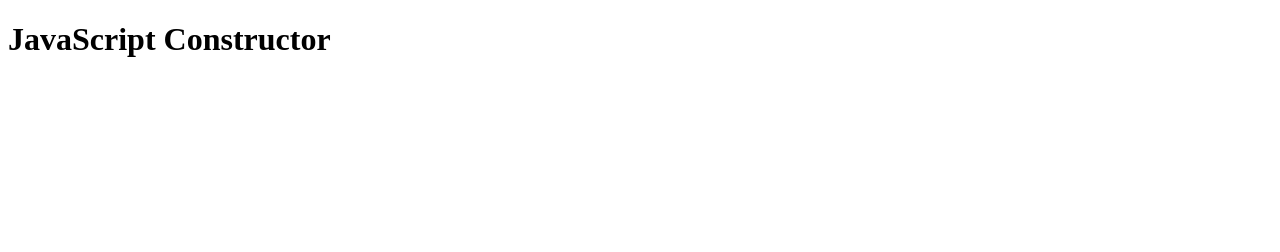
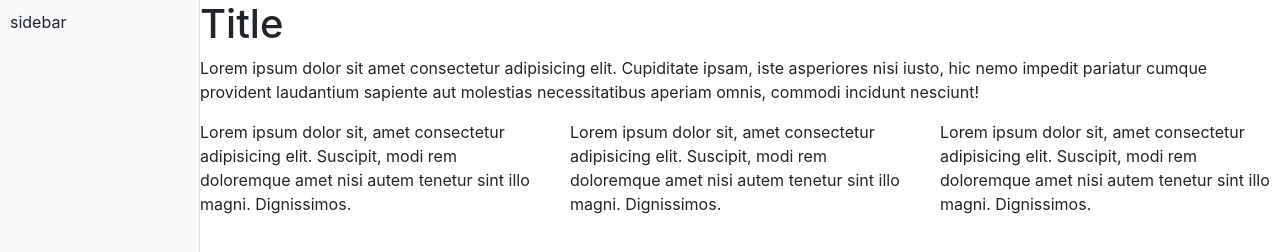
Before and after one commit to vovabatsyk/js-constructor, a website built with webpack: page src/index.html in a window 1280 px wide. Shown: the top 252 px of the page. Built offline with nearby package versions, Linux system fonts and the light colour scheme.

Commit message:
Created App Structure

```diff
--- a/package.json
+++ b/package.json
@@ -14,7 +14,9 @@
         "serve": "webpack-dev-server --mode development"
     },
     "devDependencies": {
+        "css-loader": "^4.2.2",
         "html-webpack-plugin": "^4.4.1",
+        "style-loader": "^1.2.1",
         "webpack": "^4.44.1",
         "webpack-cli": "^3.3.12",
         "webpack-dev-server": "^3.11.0"
--- a/src/index.html
+++ b/src/index.html
@@ -1,12 +1,60 @@
 <!DOCTYPE html>
 <html lang="en">
-<head>
-    <meta charset="UTF-8">
-    <meta name="viewport" content="width=device-width, initial-scale=1.0">
-    <link rel="shortcut icon" href="../dist/favicon.ico" type="image/x-icon">
+  <head>
+    <meta charset="UTF-8" />
+    <meta name="viewport" content="width=device-width, initial-scale=1.0" />
+    <link rel="shortcut icon" href="../dist/favicon.ico" type="image/x-icon" />
+    <link
+      rel="stylesheet"
+      href="https://stackpath.bootstrapcdn.com/bootstrap/4.5.2/css/bootstrap.min.css"
+      integrity="sha384-JcKb8q3iqJ61gNV9KGb8thSsNjpSL0n8PARn9HuZOnIxN0hoP+VmmDGMN5t9UJ0Z"
+      crossorigin="anonymous"
+    />
     <title>JavaScript Constructor</title>
-</head>
-<body>
-    <h1>JavaScript Constructor</h1>
-</body>
+  </head>
+  <body>
+    <div id="app" class="container-fluid">
+      <div id="panel" class="bg-light sidebar">sidebar</div>
+      <div id="site" class="content">
+        <div class="row">
+          <div class="col-sm">
+            <h1>Title</h1>
+          </div>
+        </div>
+        <div class="row">
+          <div class="col-sm">
+            <p>
+              Lorem ipsum dolor sit amet consectetur adipisicing elit.
+              Cupiditate ipsam, iste asperiores nisi iusto, hic nemo impedit
+              pariatur cumque provident laudantium sapiente aut molestias
+              necessitatibus aperiam omnis, commodi incidunt nesciunt!
+            </p>
+          </div>
+        </div>
+        <div class="row">
+          <div class="col-sm">
+            <p>
+              Lorem ipsum dolor sit, amet consectetur adipisicing elit.
+              Suscipit, modi rem doloremque amet nisi autem tenetur sint illo
+              magni. Dignissimos.
+            </p>
+          </div>
+          <div class="col-sm">
+            <p>
+              Lorem ipsum dolor sit, amet consectetur adipisicing elit.
+              Suscipit, modi rem doloremque amet nisi autem tenetur sint illo
+              magni. Dignissimos.
+            </p>
+          </div>
+          <div class="col-sm">
+            <p>
+              Lorem ipsum dolor sit, amet consectetur adipisicing elit.
+              Suscipit, modi rem doloremque amet nisi autem tenetur sint illo
+              magni. Dignissimos.
+            </p>
+          </div>
+        </div>
+      </div>
+    </div>
+  </body>
 </html>
--- a/src/index.js
+++ b/src/index.js
@@ -1 +1 @@
-console.log("index")
+import './styles/main.css'
--- /dev/null
+++ b/src/styles/main.css
@@ -0,0 +1,22 @@
+#app {
+  position: relative;
+}
+
+.content {
+    position: absolute;
+    right: 0;
+    top: 0;
+    left: 200px;
+}
+
+.sidebar {
+  position: fixed;
+  top: 0;
+  bottom: 0;
+  left: 0;
+  width: 200px;
+  z-index: 100;
+  padding: 10px;
+  box-shadow: inset -1px 0 0 rgba(0, 0, 0, 0.1);
+  overflow-y: auto;
+}
--- a/webpack.config.js
+++ b/webpack.config.js
@@ -5,14 +5,22 @@ module.exports = {
   entry: './src/index.js',
   output: {
     filename: 'bundle.js',
-        path: path.resolve(__dirname, 'dist')
+    path: path.resolve(__dirname, 'dist'),
   },
   devServer: {
-        port: 3000
+    port: 3000,
   },
   plugins: [
     new HtmlWebpackPlugin({
-            template: './src/index.html'
-    })
-]
+      template: './src/index.html',
+    }),
+  ],
+  module: {
+    rules: [
+      {
+        test: /\.css$/i,
+        use: ['style-loader', 'css-loader'],
+      },
+    ],
   }
+}
```
Also changed, not shown: 1 other file. Lines whose indentation alone changed are shown as unchanged.
